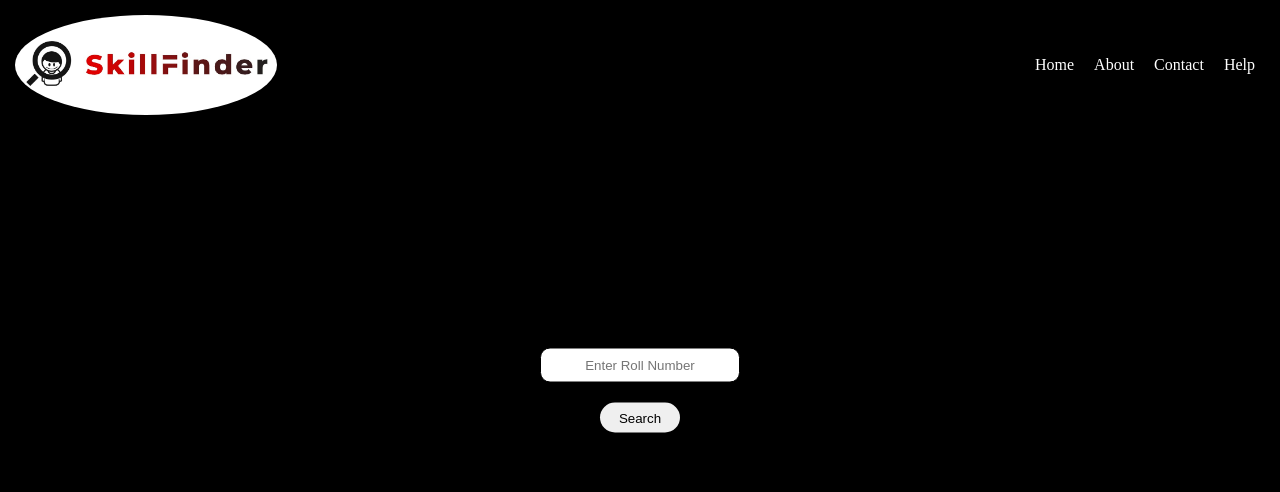
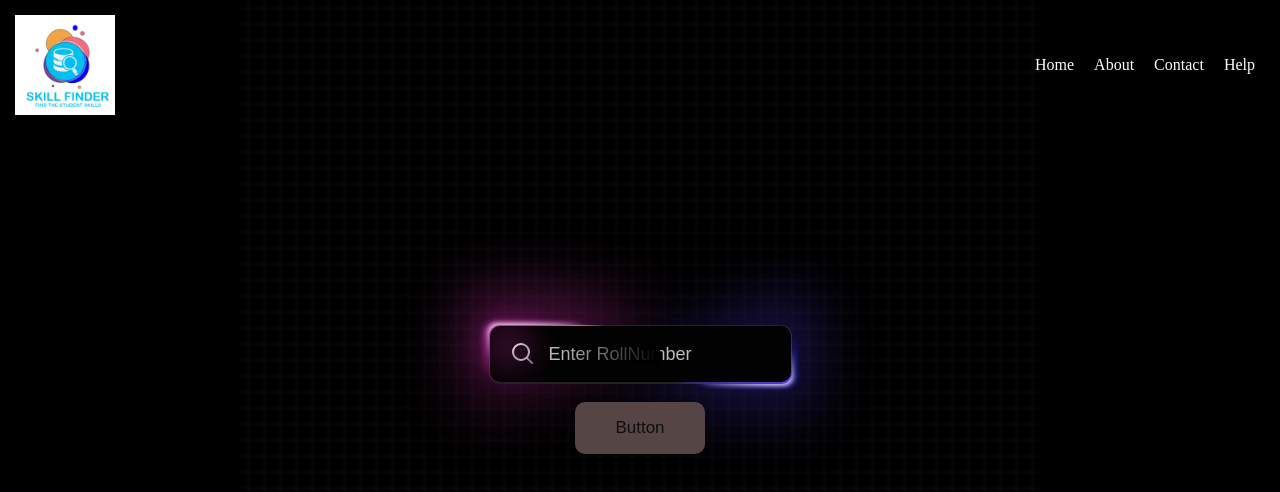
Before and after one commit to NaveenLotti/StudentSkillFinder, a React (Vite) app: page / in a window 1280 px wide. Shown: the top 492 px of the page. Built offline with nearby package versions, Linux system fonts and the light colour scheme.

Commit message:
chnage-2
search bar and button

```diff
--- a/src/components/StudentSearch.css
+++ b/src/components/StudentSearch.css
@@ -6,7 +6,7 @@
     align-items: center;
     margin: 170px;
 }
-
+/*
 .student-search button {
     margin: 20px;
     width: 80px;
@@ -15,8 +15,8 @@
     outline: none;
     border-radius: 20px;
 
-}
-
+} */
+/*
 .student-search input {
     width: 200px;
     height: 35px;
@@ -24,12 +24,332 @@
     outline: none;
     border-radius: 10px;
     text-align: center;
-}
+} */
 
-.student-search button:hover {
+/* .student-search button:hover {
     background-color: rgb(88, 171, 238);
-}
+} */
 
-.student-search input:hover {
+/* .student-search input:hover {
     border: 1px solid rgb(208, 28, 16);
-}
+} */
+
+/* From Uiverse.io by Lakshay-art */
+.grid {
+    height: 800px;
+    width: 800px;
+    background-image: linear-gradient(to right, #0f0f10 1px, transparent 1px),
+      linear-gradient(to bottom, #0f0f10 1px, transparent 1px);
+    background-size: 1rem 1rem;
+    background-position: center center;
+    position: absolute;
+    z-index: -1;
+    filter: blur(1px);
+  }
+  .white,
+  .border,
+  .darkBorderBg,
+  .glow {
+    max-height: 70px;
+    max-width: 314px;
+    height: 100%;
+    width: 100%;
+    position: absolute;
+    overflow: hidden;
+    z-index: -1;
+    /* Border Radius */
+    border-radius: 12px;
+    filter: blur(3px);
+  }
+  .input {
+    background-color: #010201;
+    border: none;
+    /* padding:7px; */
+    width: 301px;
+    height: 56px;
+    border-radius: 10px;
+    color: white;
+    padding-inline: 59px;
+    font-size: 18px;
+  }
+  #poda {
+    display: flex;
+    align-items: center;
+    justify-content: center;
+  }
+  .input::placeholder {
+    color: #c0b9c0;
+  }
+
+  .input:focus {
+    outline: none;
+  }
+
+  #main:focus-within > #input-mask {
+    display: none;
+  }
+
+  #input-mask {
+    pointer-events: none;
+    width: 100px;
+    height: 20px;
+    position: absolute;
+    background: linear-gradient(90deg, transparent, black);
+    top: 18px;
+    left: 70px;
+  }
+  #pink-mask {
+    pointer-events: none;
+    width: 30px;
+    height: 20px;
+    position: absolute;
+    background: #cf30aa;
+    top: 10px;
+    left: 5px;
+    filter: blur(20px);
+    opacity: 0.8;
+    animation:leftright 4s ease-in infinite;
+    transition: all 2s;
+  }
+  #main:hover > #pink-mask {
+    animation: rotate 4s linear infinite;
+    opacity: 0;
+  }
+
+  .white {
+    max-height: 63px;
+    max-width: 307px;
+    border-radius: 10px;
+    filter: blur(2px);
+  }
+
+  .white::before {
+    content: "";
+    z-index: -2;
+    text-align: center;
+    top: 50%;
+    left: 50%;
+    transform: translate(-50%, -50%) rotate(83deg);
+    position: absolute;
+    width: 600px;
+    height: 600px;
+    background-repeat: no-repeat;
+    background-position: 0 0;
+    filter: brightness(1.4);
+    background-image: conic-gradient(
+      rgba(0, 0, 0, 0) 0%,
+      #a099d8,
+      rgba(0, 0, 0, 0) 8%,
+      rgba(0, 0, 0, 0) 50%,
+      #dfa2da,
+      rgba(0, 0, 0, 0) 58%
+    );
+    animation: rotate 4s linear infinite;
+    transition: all 2s;
+  }
+  .border {
+    max-height: 59px;
+    max-width: 303px;
+    border-radius: 11px;
+    filter: blur(0.5px);
+  }
+  .border::before {
+    content: "";
+    z-index: -2;
+    text-align: center;
+    top: 50%;
+    left: 50%;
+    transform: translate(-50%, -50%) rotate(70deg);
+    position: absolute;
+    width: 600px;
+    height: 600px;
+    filter: brightness(1.3);
+    background-repeat: no-repeat;
+    background-position: 0 0;
+    background-image: conic-gradient(
+      #1c191c,
+      #402fb5 5%,
+      #1c191c 14%,
+      #1c191c 50%,
+      #cf30aa 60%,
+      #1c191c 64%
+    );
+    animation: rotate 4s 0.1s linear infinite;
+    transition: all 2s;
+  }
+  .darkBorderBg {
+    max-height: 65px;
+    max-width: 312px;
+  }
+  .darkBorderBg::before {
+    content: "";
+    z-index: -2;
+    text-align: center;
+    top: 50%;
+    left: 50%;
+    transform: translate(-50%, -50%) rotate(82deg);
+    position: absolute;
+    width: 600px;
+    height: 600px;
+    background-repeat: no-repeat;
+    background-position: 0 0;
+    background-image: conic-gradient(
+      rgba(0, 0, 0, 0),
+      #18116a,
+      rgba(0, 0, 0, 0) 10%,
+      rgba(0, 0, 0, 0) 50%,
+      #6e1b60,
+      rgba(0, 0, 0, 0) 60%
+    );
+    transition: all 2s;
+  }
+  #poda:hover > .darkBorderBg::before {
+    transform: translate(-50%, -50%) rotate(262deg);
+  }
+  #poda:hover > .glow::before {
+    transform: translate(-50%, -50%) rotate(240deg);
+  }
+  #poda:hover > .white::before {
+    transform: translate(-50%, -50%) rotate(263deg);
+  }
+  #poda:hover > .border::before {
+    transform: translate(-50%, -50%) rotate(250deg);
+  }
+
+  #poda:hover > .darkBorderBg::before {
+    transform: translate(-50%, -50%) rotate(-98deg);
+  }
+  #poda:hover > .glow::before {
+    transform: translate(-50%, -50%) rotate(-120deg);
+  }
+  #poda:hover > .white::before {
+    transform: translate(-50%, -50%) rotate(-97deg);
+  }
+  #poda:hover > .border::before {
+    transform: translate(-50%, -50%) rotate(-110deg);
+  }
+
+  #poda:focus-within > .darkBorderBg::before {
+    transform: translate(-50%, -50%) rotate(442deg);
+    transition: all 4s;
+  }
+  #poda:focus-within > .glow::before {
+    transform: translate(-50%, -50%) rotate(420deg);
+    transition: all 4s;
+  }
+  #poda:focus-within > .white::before {
+    transform: translate(-50%, -50%) rotate(443deg);
+    transition: all 4s;
+  }
+  #poda:focus-within > .border::before {
+    transform: translate(-50%, -50%) rotate(430deg);
+    transition: all 4s;
+  }
+
+  .glow {
+    overflow: hidden;
+    filter: blur(30px);
+    opacity: 0.4;
+    max-height: 130px;
+    max-width: 354px;
+  }
+  .glow:before {
+    content: "";
+    z-index: -2;
+    text-align: center;
+    top: 50%;
+    left: 50%;
+    transform: translate(-50%, -50%) rotate(60deg);
+    position: absolute;
+    width: 999px;
+    height: 999px;
+    background-repeat: no-repeat;
+    background-position: 0 0;
+    /*border color, change middle color*/
+    background-image: conic-gradient(
+      #000,
+      #402fb5 5%,
+      #000 38%,
+      #000 50%,
+      #cf30aa 60%,
+      #000 87%
+    );
+    /* change speed here */
+    animation: rotate 4s 0.3s linear infinite;
+    transition: all 2s;
+  }
+
+  @keyframes rotate {
+    100% {
+      transform: translate(-50%, -50%) rotate(450deg);
+    }
+  }
+  @keyframes leftright {
+    0% {
+      transform: translate(0px, 0px);
+      opacity: 1;
+    }
+
+    49% {
+      transform: translate(250px, 0px);
+      opacity: 0;
+    }
+    80% {
+      transform: translate(-40px, 0px);
+      opacity: 0;
+    }
+
+    100% {
+      transform: translate(0px, 0px);
+      opacity: 1;
+    }
+  }
+
+
+  #main {
+    position: relative;
+  }
+  #search-icon {
+    position: absolute;
+    left: 20px;
+    top: 15px;
+  }
+button {
+    display: inline-block;
+    border-radius: 10px;
+    background-color: rgb(86, 69, 69);
+    border: none;
+    color: #100f0f;
+    text-align: center;
+    font-size: 17px;
+    padding: 16px;
+    width: 130px;
+    transition: all 0.5s;
+    cursor: pointer;
+    margin: 20px;
+   }
+
+   button span {
+    cursor: pointer;
+    display: inline-block;
+    position: relative;
+    transition: 0.5s;
+   }
+
+   button span:after {
+    content: '»';
+    position: absolute;
+    opacity: 0;
+    top: 0;
+    right: -15px;
+    transition: 0.5s;
+   }
+
+   button:hover span {
+    padding-right: 15px;
+   }
+
+   button:hover span:after {
+    opacity: 1;
+    right: 0;
+   }
--- a/src/components/StudentSearch.jsx
+++ b/src/components/StudentSearch.jsx
@@ -1,7 +1,7 @@
 import React, { useState } from "react";
 import "./StudentSearch.css";
 import { useNavigate } from "react-router-dom";
-import logo from "../assest/pic.jpeg";
+import logo from "../assest/pic.png";
 
 const StudentSearch = () => {
     const [rollNo, setRollNo] = useState("");
@@ -31,14 +31,87 @@ const StudentSearch = () => {
             </div>
             <div className="card" style={{ position: "absolute", top: "50%", left: "50%", transform: "translate(-50%, -50%)" }}>
                 <div className="student-search">
-                    <input
+                    {/* <input
                         type="text"
                         name="rollNo"
                         placeholder="Enter Roll Number"
                         value={rollNo}
                         onChange={(e) => setRollNo(e.target.value)}
                     />
-                    <button onClick={handleSubmit}>Search</button>
+                     */}
+<div class="grid"></div>
+<div id="poda">
+  <div class="glow"></div>
+  <div class="darkBorderBg"></div>
+  <div class="darkBorderBg"></div>
+  <div class="darkBorderBg"></div>
+
+  <div class="white"></div>
+
+  <div class="border"></div>
+
+  <div id="main">
+    <input placeholder="Enter RollNumber" type="text" name="text" class="input" />
+    <div id="input-mask"></div>
+    <div id="pink-mask"></div>
+    <div class="filterBorder"></div>
+    {/* <div id="filter-icon">
+      <svg
+        preserveAspectRatio="none"
+        height="27"
+        width="27"
+        viewBox="4.8 4.56 14.832 15.408"
+        fill="none"
+      >
+        <path
+          d="M8.16 6.65002H15.83C16.47 6.65002 16.99 7.17002 16.99 7.81002V9.09002C16.99 9.56002 16.7 10.14 16.41 10.43L13.91 12.64C13.56 12.93 13.33 13.51 13.33 13.98V16.48C13.33 16.83 13.1 17.29 12.81 17.47L12 17.98C11.24 18.45 10.2 17.92 10.2 16.99V13.91C10.2 13.5 9.97 12.98 9.73 12.69L7.52 10.36C7.23 10.08 7 9.55002 7 9.20002V7.87002C7 7.17002 7.52 6.65002 8.16 6.65002Z"
+          stroke="#d6d6e6"
+          stroke-width="1"
+          stroke-miterlimit="10"
+          stroke-linecap="round"
+          stroke-linejoin="round"
+        ></path>
+      </svg>
+    </div> */}
+    <div id="search-icon">
+      <svg
+        xmlns="http://www.w3.org/2000/svg"
+        width="24"
+        viewBox="0 0 24 24"
+        stroke-width="2"
+        stroke-linejoin="round"
+        stroke-linecap="round"
+        height="24"
+        fill="none"
+        class="feather feather-search"
+      >
+        <circle stroke="url(#search)" r="8" cy="11" cx="11"></circle>
+        <line
+          stroke="url(#searchl)"
+          y2="16.65"
+          y1="22"
+          x2="16.65"
+          x1="22"
+        ></line>
+        <defs>
+          <linearGradient gradientTransform="rotate(50)" id="search">
+            <stop stop-color="#f8e7f8" offset="0%"></stop>
+            <stop stop-color="#b6a9b7" offset="50%"></stop>
+          </linearGradient>
+          <linearGradient id="searchl">
+            <stop stop-color="#b6a9b7" offset="0%"></stop>
+            <stop stop-color="#837484" offset="50%"></stop>
+          </linearGradient>
+        </defs>
+      </svg>
+    </div>
+  </div>
+</div>
+
+                    {/* <button onClick={handleSubmit}>Search</button> */}
+                    <button>
+  <span>Button</span>
+</button>
                 </div>
             </div>
         </div >
--- a/src/index.css
+++ b/src/index.css
@@ -16,7 +16,7 @@
 
 .navbar img{
     height: 100px;
-    border-radius: 50%;
+    /* border-radius: 50%; */
 }
 
 a {
```
Also changed, not shown: src/assest/pic.jpeg (deleted), src/assest/pic.png (added).
